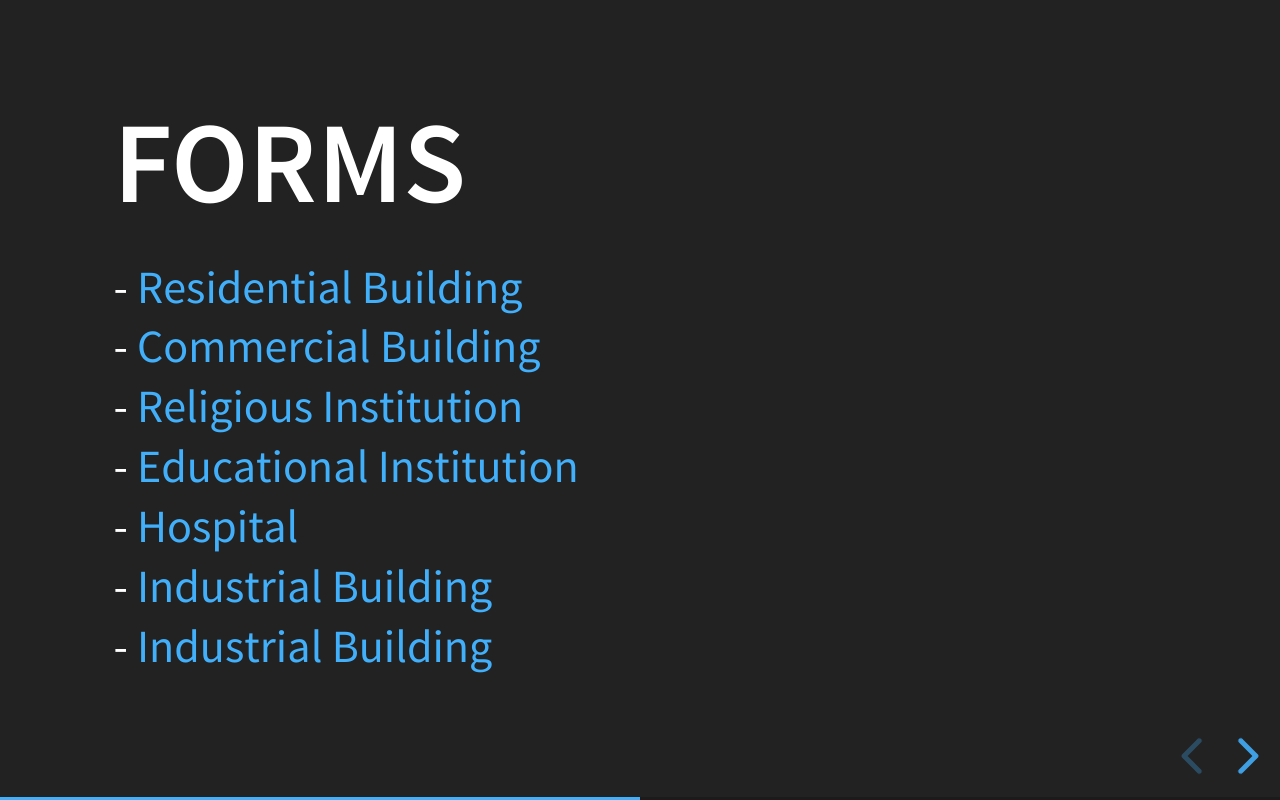
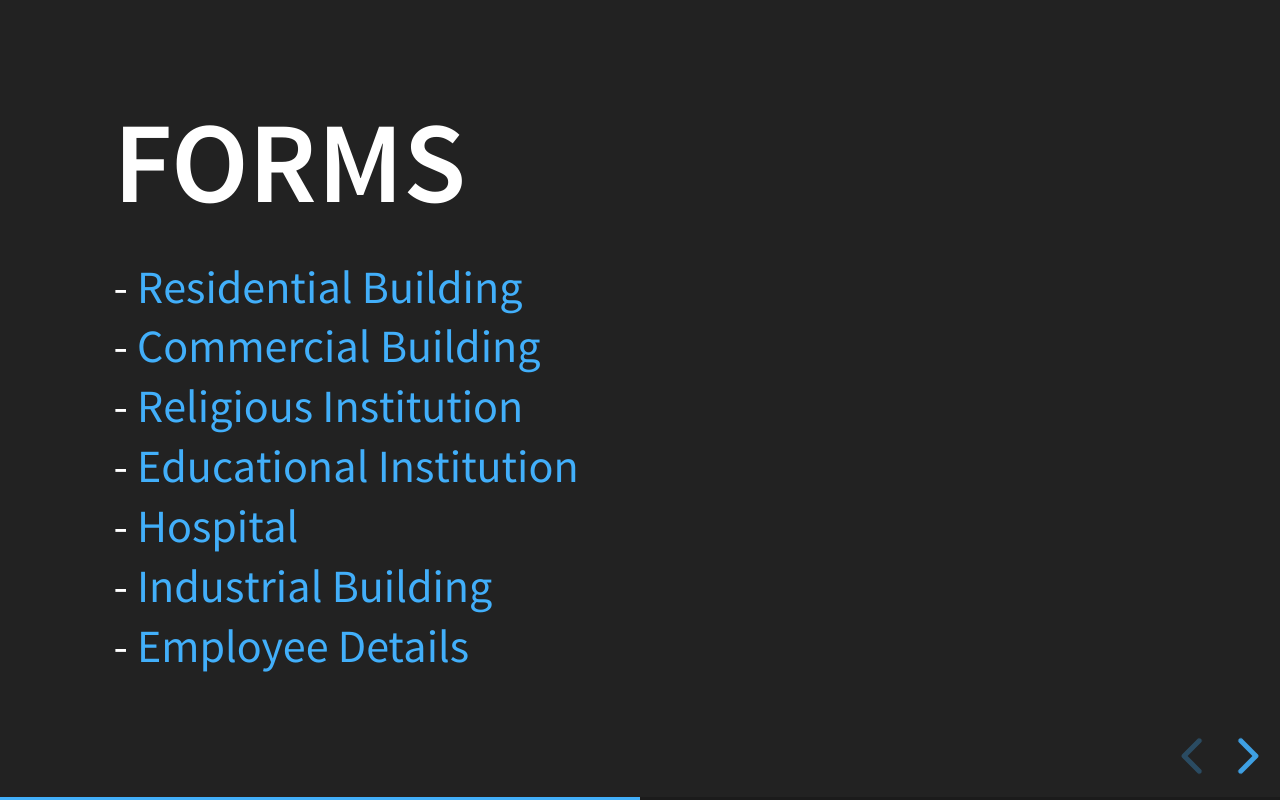
Before and after one commit to joppan/joppan.github.io, a plain HTML site: page link.html in a window 1280 px wide. Both pictures are taken after a click on the button "next slide". Drawn offline with Linux system fonts and the light colour scheme.

Commit message:
Update link.html

```diff
--- a/link.html
+++ b/link.html
@@ -54,7 +54,7 @@
 						- <a target="_blank" href="https://forms.gle/GmGqBYox52V9ZkRq5">Educational Institution</a> <br>
 						- <a target="_blank" href="https://forms.gle/MZY3VZefLv4wSquG6">Hospital</a> <br>
 						- <a target="_blank" href="https://forms.gle/pXi49Kvb3yPup4s29">Industrial Building</a> <br>
-						- <a target="_blank" href="https://forms.gle/neqV5Wny7Zqugk2K9">Industrial Building</a> <br>
+						- <a target="_blank" href="https://forms.gle/neqV5Wny7Zqugk2K9">Employee Details</a> <br>
 					</p>
 				</section>
 
```
